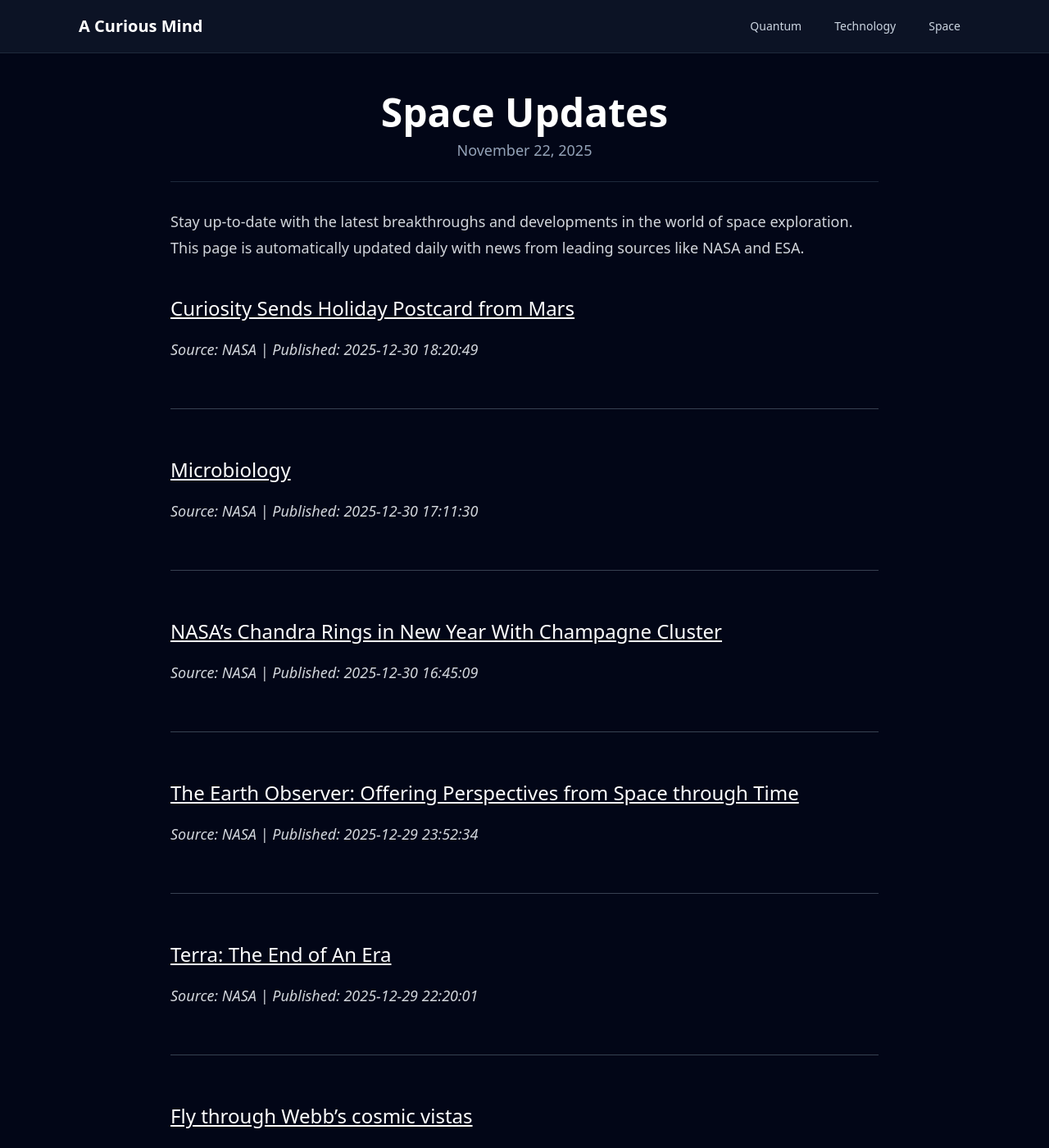
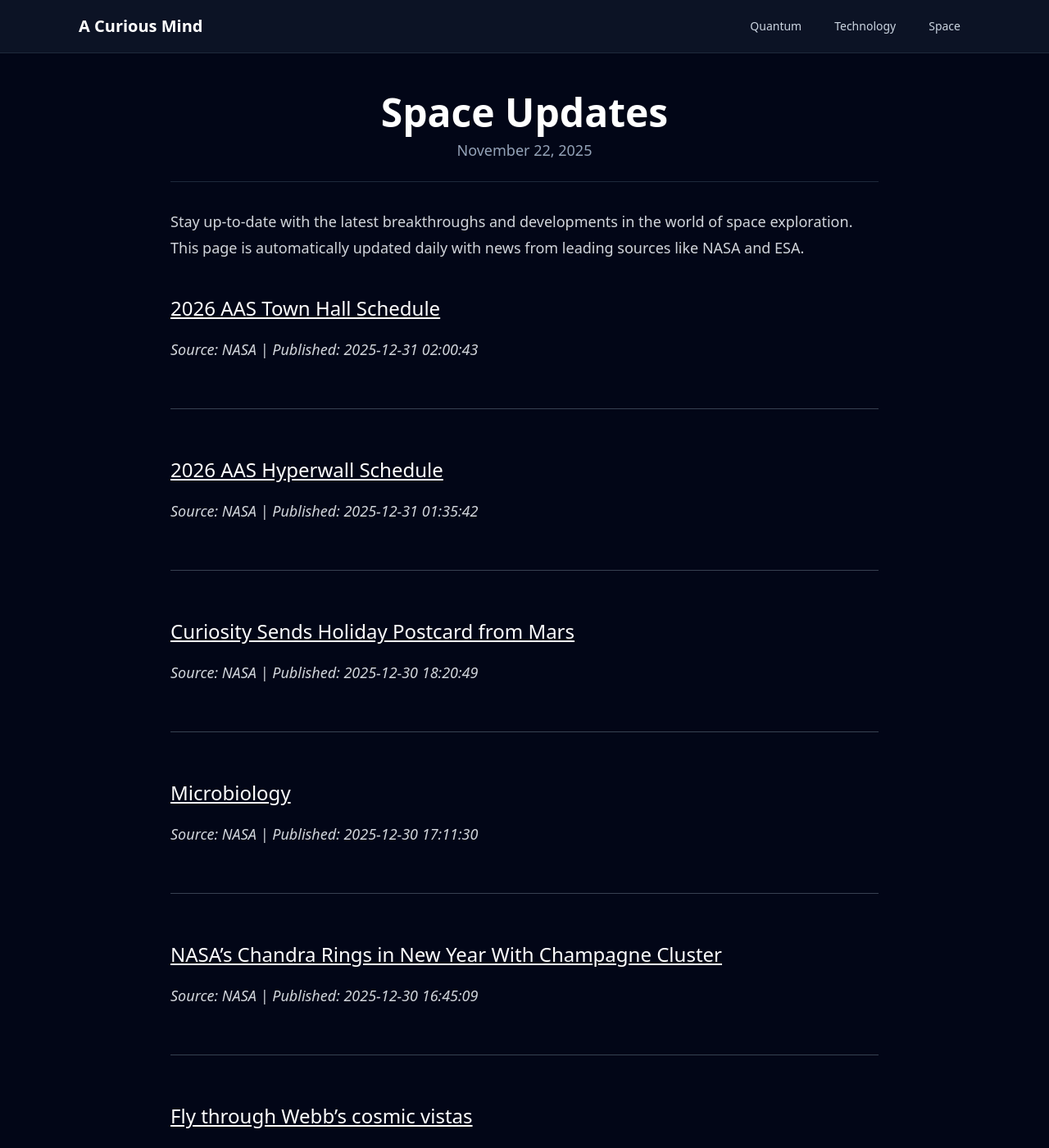
Before and after one commit to onehl7/onehl7.github.io, a Jekyll site: the page built from _posts/2025-11-22-space-updates.md, in a window 1280 px wide and 1400 px high. Shown: the whole window at 82% size. Built offline with Jekyll 4.4.1, drawn with Linux system fonts in a browser that asks for light colours; nearby versions of some CDN libraries.

Commit message:
Update space news data

```diff
--- a/_data/space_news.json
+++ b/_data/space_news.json
@@ -1,4 +1,16 @@
 [
+  {
+    "source": "NASA",
+    "title": "2026 AAS Town Hall Schedule",
+    "link": "https://science.nasa.gov/uncategorized/2025-aas-town-hall-schedule/",
+    "published": "2025-12-31 02:00:43"
+  },
+  {
+    "source": "NASA",
+    "title": "2026 AAS Hyperwall Schedule",
+    "link": "https://science.nasa.gov/uncategorized/2025-aas-hyperwall-schedule/",
+    "published": "2025-12-31 01:35:42"
+  },
   {
     "source": "NASA",
     "title": "Curiosity Sends Holiday Postcard from Mars",
@@ -16,18 +28,6 @@
     "title": "NASA\u2019s Chandra Rings in New Year With Champagne Cluster",
     "link": "https://www.nasa.gov/missions/chandra/nasas-chandra-rings-in-new-year-with-champagne-cluster/",
     "published": "2025-12-30 16:45:09"
-  },
-  {
-    "source": "NASA",
-    "title": "The Earth Observer: Offering Perspectives from Space through Time",
-    "link": "https://science.nasa.gov/science-research/earth-science/the-earth-observer-offering-perspectives-from-space-through-time/",
-    "published": "2025-12-29 23:52:34"
-  },
-  {
-    "source": "NASA",
-    "title": "Terra: The End of An Era",
-    "link": "https://science.nasa.gov/science-research/earth-science/terra-the-end-of-an-era/",
-    "published": "2025-12-29 22:20:01"
   },
   {
     "source": "ESA",
```
